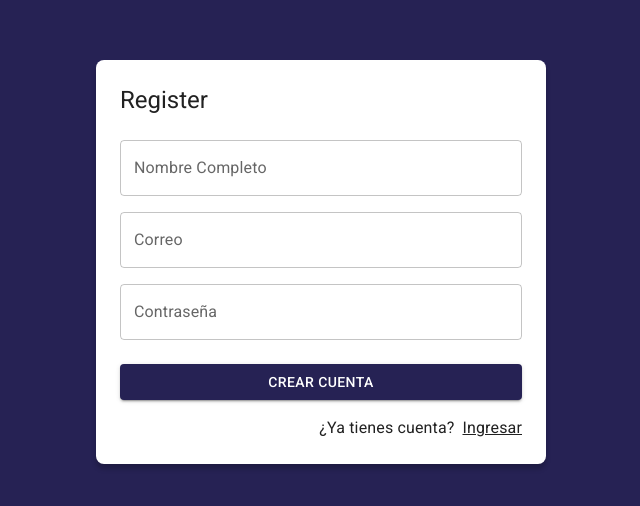
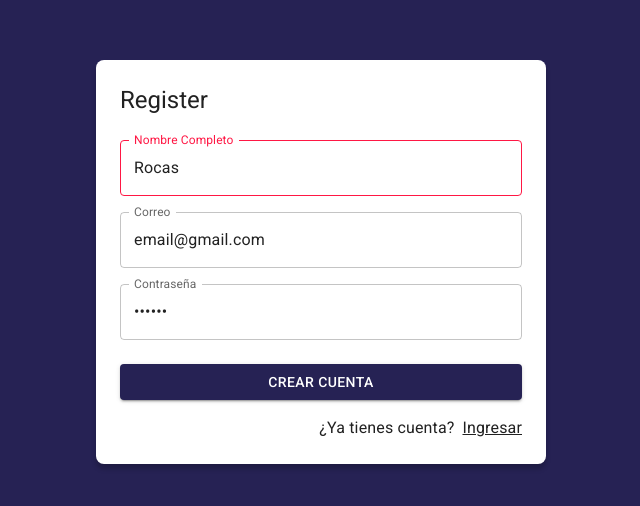
Before and after one commit to RogerCastillo877/vite-journal-app, a React (Vite) app: page /auth/register in a window 1280 px wide. Shown: the part 138-644 px from the top of the page, without its empty margins (319-959 px from the left). Built offline with nearby package versions, Linux system fonts and the light colour scheme.

Commit message:
errors manage

```diff
--- a/src/auth/pages/RegisterPage.jsx
+++ b/src/auth/pages/RegisterPage.jsx
@@ -1,11 +1,32 @@
 import { Link as RouterLink } from 'react-router-dom';
 import { Button, Grid, Link, TextField, Typography } from '@mui/material';
 import { AuthLayout } from '../layout/AuthLayout';
+import { useForm } from '../../hooks';
+
+const formData ={
+  email: 'email@gmail.com',
+  password: '123456',
+  displayName: 'Rocas'
+}
+
+const formValidations = {
+  email: [ (value) => value.includes('@'), 'El correo debe tener formato correcto' ],
+  password: [ (value) => value.length >= 6, 'El password deber tener más de 6 caracteres' ],
+  displayName: [ (value) => value.length >= 1, 'El nombre es obligatorio' ],
+}
 
 export const RegisterPage = () => {
+
+  const { displayName, email, password, onInputChange, formState, displayNameValid, emailValid, passwordValid } = useForm( formData, formValidations );
+
+  const onSubmit = ( event ) => {
+    event.preventDefault();
+    console.log(formState)
+  }
+
   return (
     <AuthLayout title="Register">
-      <form>
+      <form onSubmit={ onSubmit }>
         <Grid container>
           <Grid item xs={ 12 } sx={{ mt: 2 }}>
             <TextField
@@ -13,6 +34,11 @@
               type="text"
               placeholder="Peipito Perez"
               fullWidth
+              name='displayName'
+              value={ displayName }
+              onChange={ onInputChange }
+              error={ !displayNameValid }
+              helperText={ displayNameValid }
             />
           </Grid>
 
@@ -22,6 +48,9 @@
               type="email"
               placeholder="correo@google.com"
               fullWidth
+              name='email'
+              value={ email }
+              onChange={ onInputChange }
             />
           </Grid>
 
@@ -31,13 +60,19 @@
               type="password"
               placeholder="Contraseña"
               fullWidth
+              name='password'
+              value={ password }
+              onChange={ onInputChange }
             />
           </Grid>
 
           <Grid container spacing={ 2 } sx={{ mb: 2, mt: 1 }}>
 
             <Grid item xs={ 12 }>
-              <Button variant='contained' fullWidth>
+              <Button
+                type='submit'
+                variant='contained'
+                fullWidth>
                 Crear Cuenta
               </Button>
             </Grid>
--- a/src/hooks/useForm.js
+++ b/src/hooks/useForm.js
@@ -1,6 +1,6 @@
 import { useState } from 'react';
 
-export const useForm = ( initialForm = {} ) => {
+export const useForm = ( initialForm = {}, formValidations = {} ) => {
 
   const [ formState, setFormState ] = useState( initialForm );
 
```
